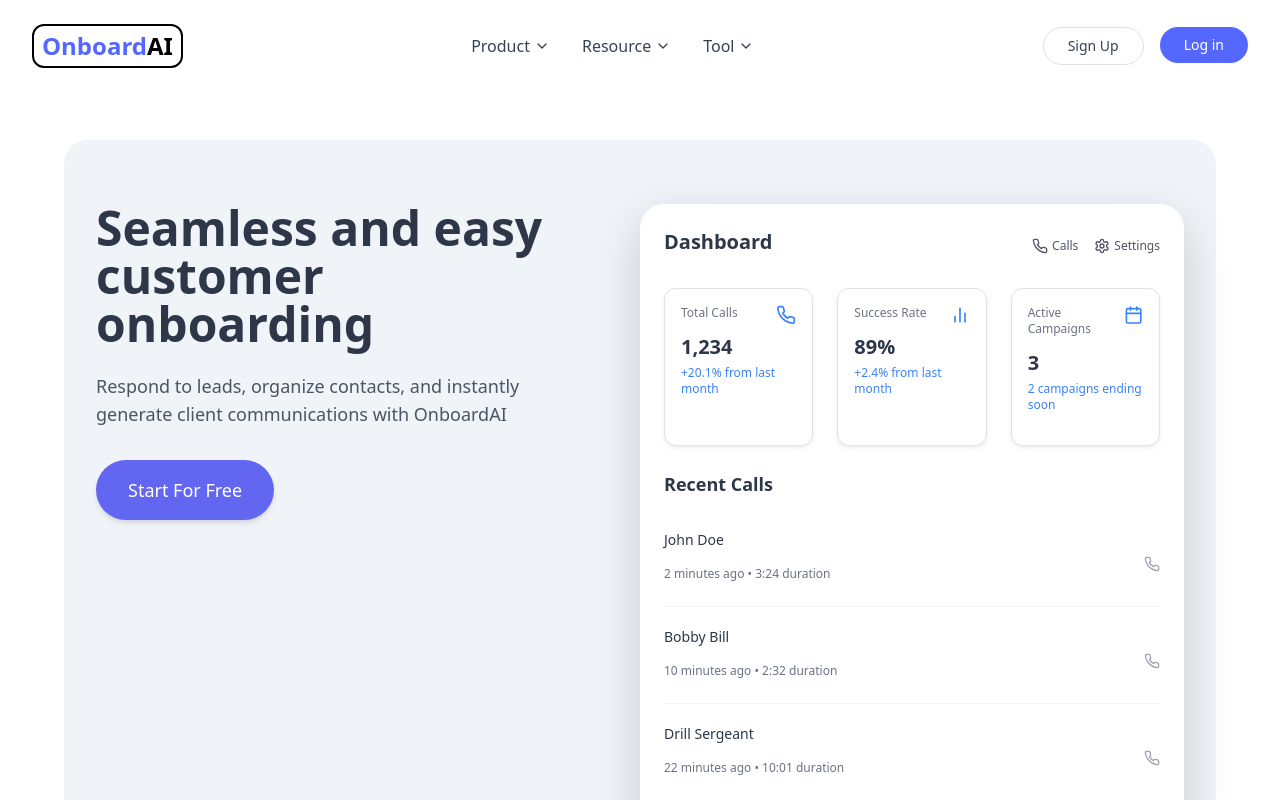
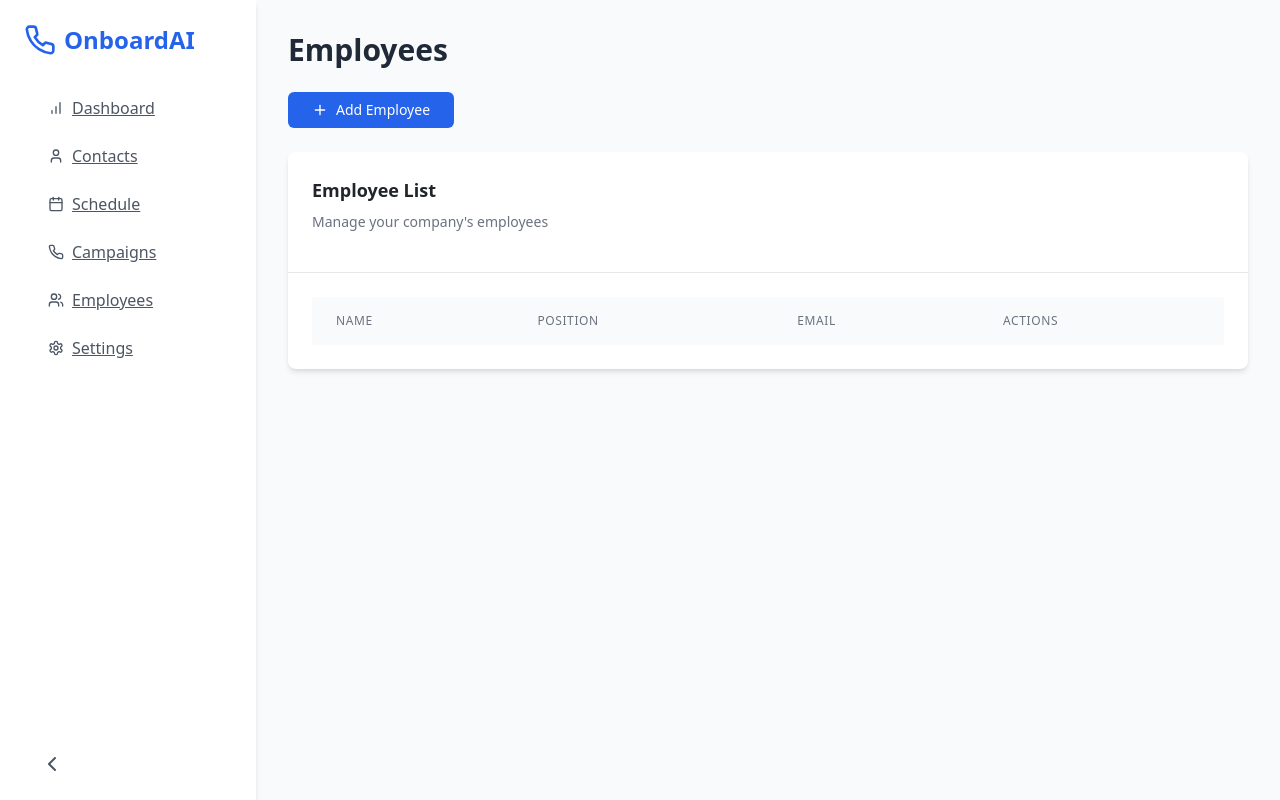
Before and after one commit to AnikSingha/OnboardingAI, a React (Create React App) app: page /employees in a window 1280 px wide. Before the commit this address led to /. Shown: the top 800 px of the page. Built offline with nearby package versions, Linux system fonts and the light colour scheme; no server answers.

Commit message:
added employee page

```diff
--- a/src/App.js
+++ b/src/App.js
@@ -16,6 +16,7 @@ import CampaignsPage from "./routes/CampaignsPage";
 import NewCampaign from "./routes/NewCampaign";
 import CampaignDetails from "./routes/CampaignDetails";
 import SettingsPage from "./routes/SettingsPage";
+import EmployeePage from "./routes/EmployeePage";
 import { AuthProvider } from './AuthContext.js';
 
 
@@ -38,6 +39,7 @@ function App() {
           <Route path="/campaigns" element={<CampaignsPage />} />
           <Route path="/campaigns/new" element={<NewCampaign />} />
           <Route path="/campaigns/:id" element={<CampaignDetails />} />
+          <Route path="/employees" element={<EmployeePage />} />
           <Route path="/settings" element={<SettingsPage />} />
           <Route path="*" element={<Navigate to="/" replace />} />
         </Routes>
--- a/src/components/Layout.js
+++ b/src/components/Layout.js
@@ -1,7 +1,7 @@
 import React, { useState } from 'react'
 import { Link } from 'react-router-dom'
 import { Button } from "./ui/button"
-import { BarChart, Calendar, Phone, Settings, User, ChevronLeft, ChevronRight } from "lucide-react"
+import { BarChart, Calendar, Phone, Settings, User, ChevronLeft, ChevronRight, Megaphone, Users } from "lucide-react"
 
 export default function Layout({ children }) {
   const [sidebarCollapsed, setSidebarCollapsed] = useState(false)
@@ -29,6 +29,9 @@ export default function Layout({ children }) {
           <Link to="/campaigns" className={`flex items-center w-full mb-2 text-gray-600 hover:text-blue-600 hover:bg-blue-50 ${sidebarCollapsed ? 'justify-center px-2 py-2' : 'px-4 py-2'}`}>
             <Phone className="h-4 w-4 mr-2" /> {!sidebarCollapsed && 'Campaigns'}
           </Link>
+          <Link to="/employees" className={`flex items-center w-full mb-2 text-gray-600 hover:text-blue-600 hover:bg-blue-50 ${sidebarCollapsed ? 'justify-center px-2 py-2' : 'px-4 py-2'}`}>
+            <Users className="h-4 w-4 mr-2" /> {!sidebarCollapsed && 'Employees'}
+          </Link>
           <Link to="/settings" className={`flex items-center w-full mb-2 text-gray-600 hover:text-blue-600 hover:bg-blue-50 ${sidebarCollapsed ? 'justify-center px-2 py-2' : 'px-4 py-2'}`}>
             <Settings className="h-4 w-4 mr-2" /> {!sidebarCollapsed && 'Settings'}
           </Link>
--- a/src/components/Sidebar.jsx
+++ b/src/components/Sidebar.jsx
@@ -1,12 +1,13 @@
 import React from 'react';
 import { Link } from 'react-router-dom';
-import { BarChart, Phone, User, Calendar, Settings, Megaphone } from 'lucide-react';
+import { BarChart, Phone, User, Calendar, Settings, Megaphone, Users } from 'lucide-react';
 
 const navItems = [
   { path: '/dashboard', icon: <BarChart className="h-4 w-4" />, label: 'Dashboard' },
   { path: '/contacts', icon: <User className="h-4 w-4" />, label: 'Contacts' },
   { path: '/schedule', icon: <Calendar className="h-4 w-4" />, label: 'Schedule' },
   { path: '/campaigns', icon: <Megaphone className="h-4 w-4" />, label: 'Campaigns' },
+  { path: '/employees', icon: <Users className="h-4 w-4" />, label: 'Employees' },
   { path: '/settings', icon: <Settings className="h-4 w-4" />, label: 'Settings' },
 ];
 
--- /dev/null
+++ b/src/routes/EmployeePage.js
@@ -0,0 +1,48 @@
+import React from 'react'
+import { Button } from "../components/ui/button"
+import { Card, CardContent, CardDescription, CardHeader, CardTitle } from "../components/ui/card"
+import { Table, TableBody, TableCell, TableHead, TableHeader, TableRow } from "../components/ui/table"
+import { Plus, User } from "lucide-react"
+import Layout from '../components/Layout'
+
+export default function EmployeePage() {
+  const employees = [
+    // You can add sample employee data here later
+  ]
+
+  return (
+    <Layout>
+      <div className="p-8">
+        <h1 className="text-3xl font-bold text-gray-800 mb-6">Employees</h1>
+
+        <div className="flex justify-between items-center mb-6">
+          <Button className="bg-blue-600 hover:bg-blue-700 text-white">
+            <Plus className="mr-2 h-4 w-4" /> Add Employee
+          </Button>
+        </div>
+
+        <Card>
+          <CardHeader>
+            <CardTitle>Employee List</CardTitle>
+            <CardDescription>Manage your company's employees</CardDescription>
+          </CardHeader>
+          <CardContent>
+            <Table>
+              <TableHeader>
+                <TableRow>
+                  <TableHead>Name</TableHead>
+                  <TableHead>Position</TableHead>
+                  <TableHead>Email</TableHead>
+                  <TableHead>Actions</TableHead>
+                </TableRow>
+              </TableHeader>
+              <TableBody>
+                {/* You can map through employees data here */}
+              </TableBody>
+            </Table>
+          </CardContent>
+        </Card>
+      </div>
+    </Layout>
+  )
+}
```
